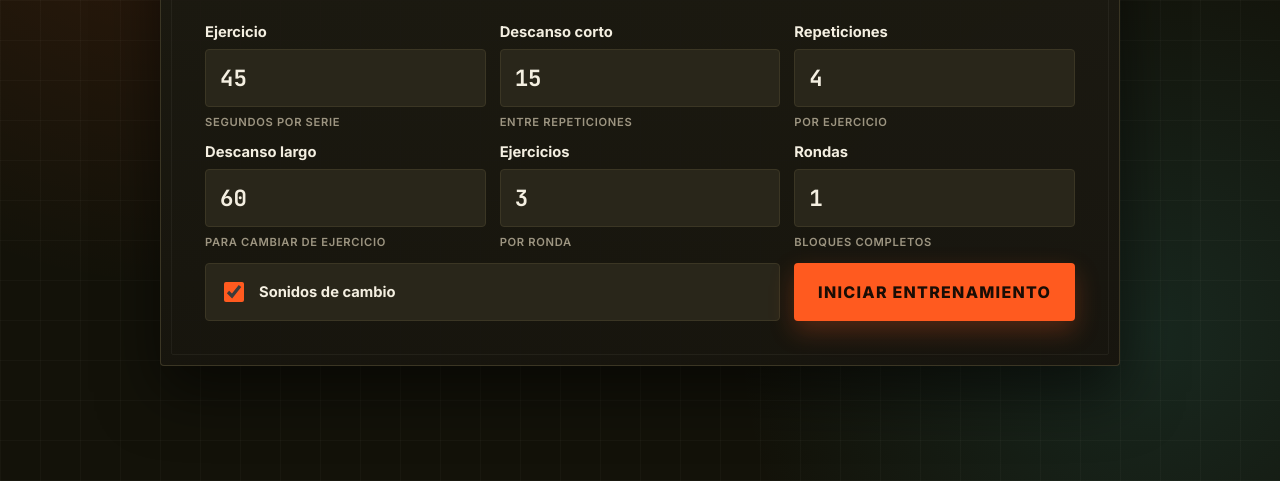
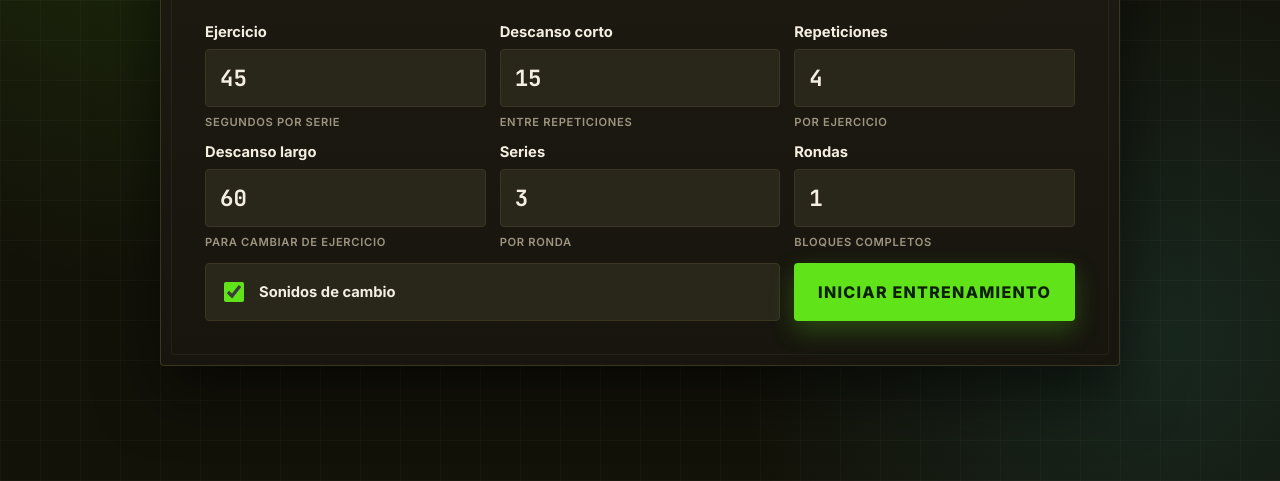
Before and after one commit to alexandralacruz/roundly, a plain HTML site: page index.html in a window 1280 px wide. Shown: the part 319-800 px from the top of the page. Drawn offline with Linux system fonts and the light colour scheme.

Commit message:
improved color orange to green as login image

```diff
--- a/index.html
+++ b/index.html
@@ -47,7 +47,7 @@
           </label>
 
           <label>
-            <span>Ejercicios</span>
+            <span>Series</span>
             <input id="exercise-count" type="number" min="1" max="99" value="3" inputmode="numeric">
             <small>por ronda</small>
           </label>
--- a/styles.css
+++ b/styles.css
@@ -11,8 +11,8 @@
   --muted: #9d9581;
   --line: #3b3624;
   --line-soft: #2a2718;
-  --work: #ff5a1f;
-  --work-ink: #1a0d05;
+  --work: #60e318;
+  --work-ink: #0c1f03;
   --rest: #3fc7bf;
   --long-rest: #ffc94a;
   --danger: #ff5b52;
@@ -46,7 +46,7 @@ body {
       transparent 1px,
       transparent 40px
     ),
-    radial-gradient(circle at 14% 12%, rgba(255, 90, 31, 0.14), transparent 32rem),
+    radial-gradient(circle at 14% 12%, rgba(96, 227, 24, 0.14), transparent 32rem),
     radial-gradient(circle at 90% 82%, rgba(63, 199, 191, 0.12), transparent 26rem),
     var(--bg);
   color: var(--text);
@@ -239,14 +239,14 @@ button:focus-visible {
   text-transform: uppercase;
   letter-spacing: 0.08em;
   font-size: 1rem;
-  box-shadow: 0 10px 24px rgba(255, 90, 31, 0.25);
+  box-shadow: 0 10px 24px rgba(96, 227, 24, 0.25);
   transition: transform 0.12s ease, box-shadow 0.12s ease, background 0.12s ease;
 }
 
 .primary-action:hover {
-  background: #ff6c38;
+  background: #7bec3d;
   transform: translateY(-1px);
-  box-shadow: 0 14px 30px rgba(255, 90, 31, 0.32);
+  box-shadow: 0 14px 30px rgba(96, 227, 24, 0.32);
 }
 
 .primary-action:active {
```
